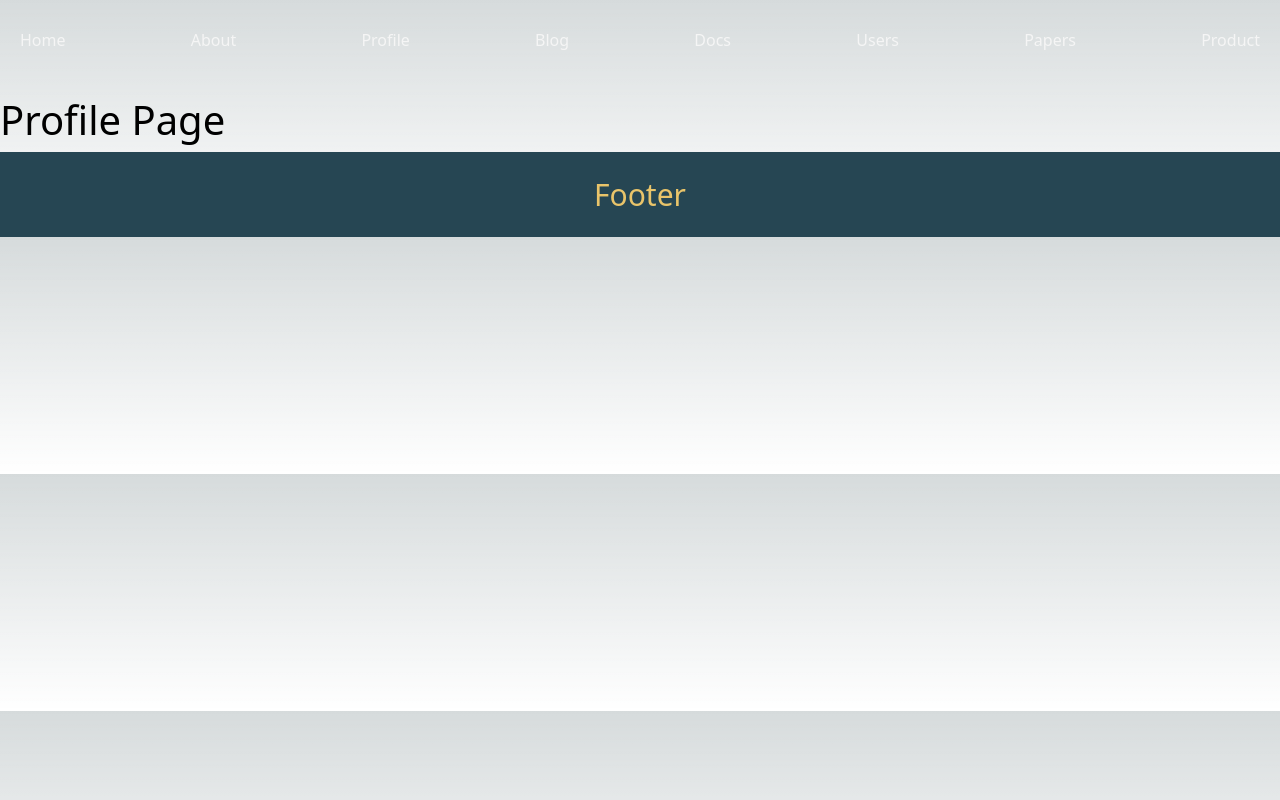
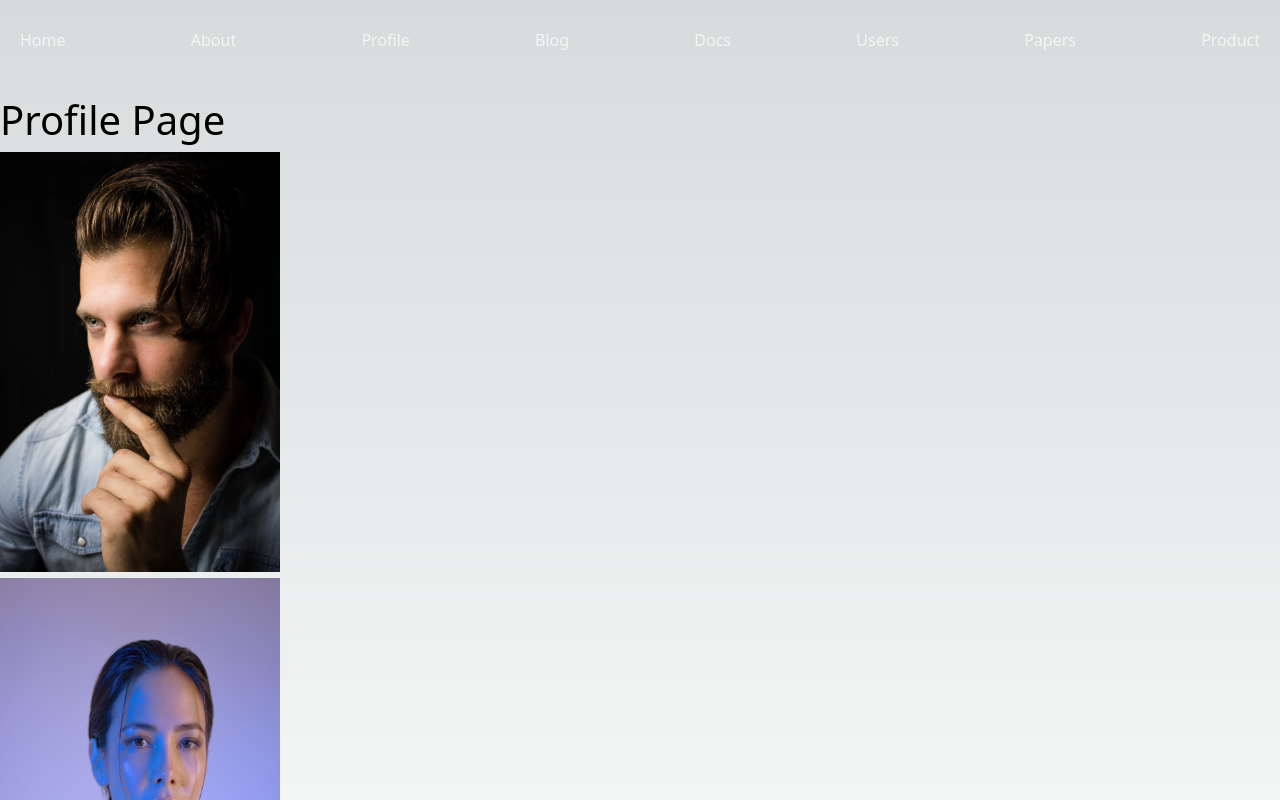
Before and after one commit to Emmanuel-Dominic/nextjs-moment, a Next.js app: page /profile in a window 1280 px wide. Shown: the top 800 px of the page. Built offline with nearby package versions, Linux system fonts and the light colour scheme.

Commit message:
implements image component

```diff
--- a/pages/profile.js
+++ b/pages/profile.js
@@ -1,5 +1,18 @@
+import Image from 'next/image'
+
 function Profile() {
-    return <h1>Profile Page</h1>
+    return (<>
+        <h1>Profile Page</h1>
+        {
+            ['1', '2'].map(path => {
+                return (
+                    <div key={path}>
+                        <Image src={`/user${path}.jpg`} alt={path} width='280' height='420' />
+                    </div>
+                )
+            })
+        }
+    </>)
 }
 
 export default Profile;
```
Also changed, not shown: public/user1.jpg (added), public/user2.jpg (added).
